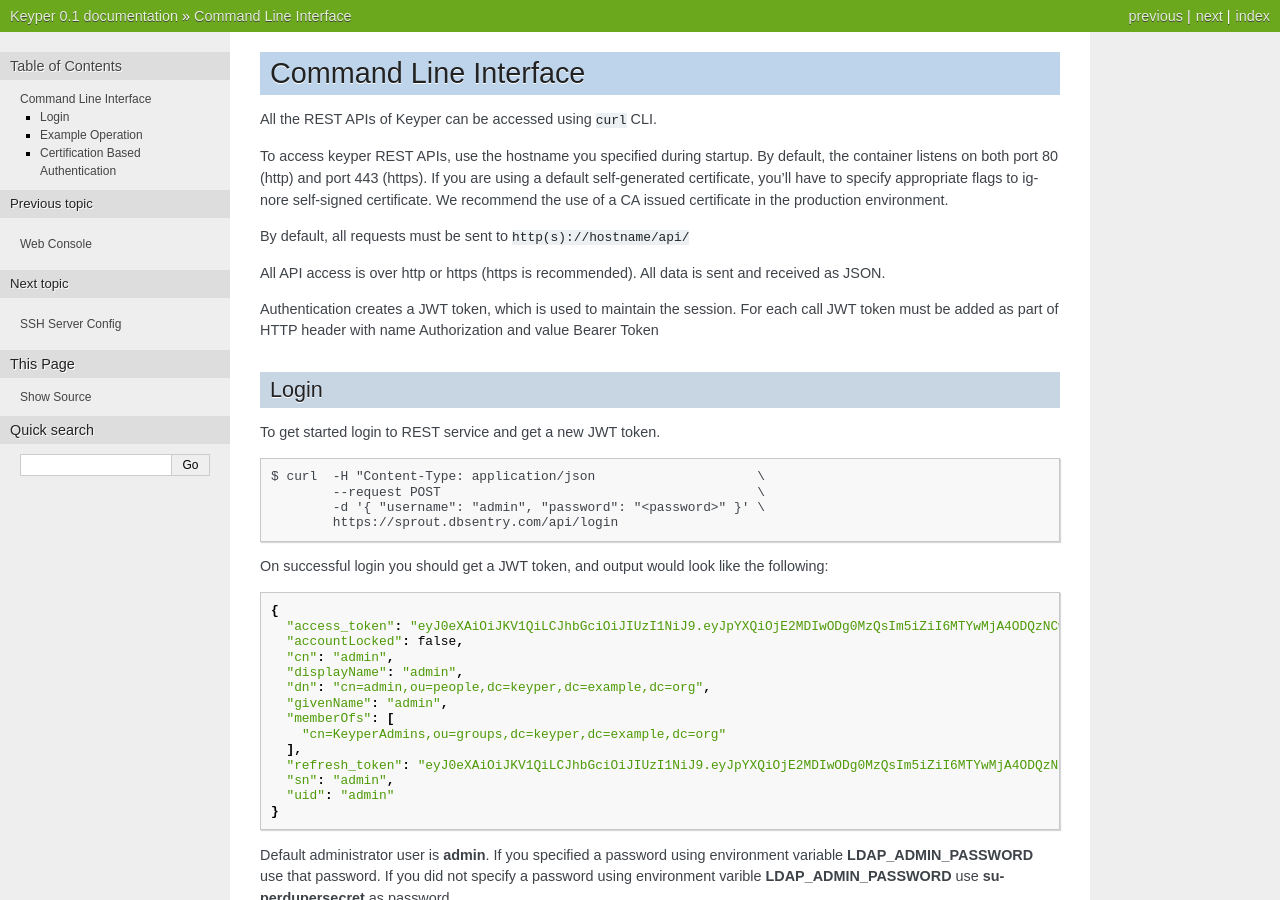
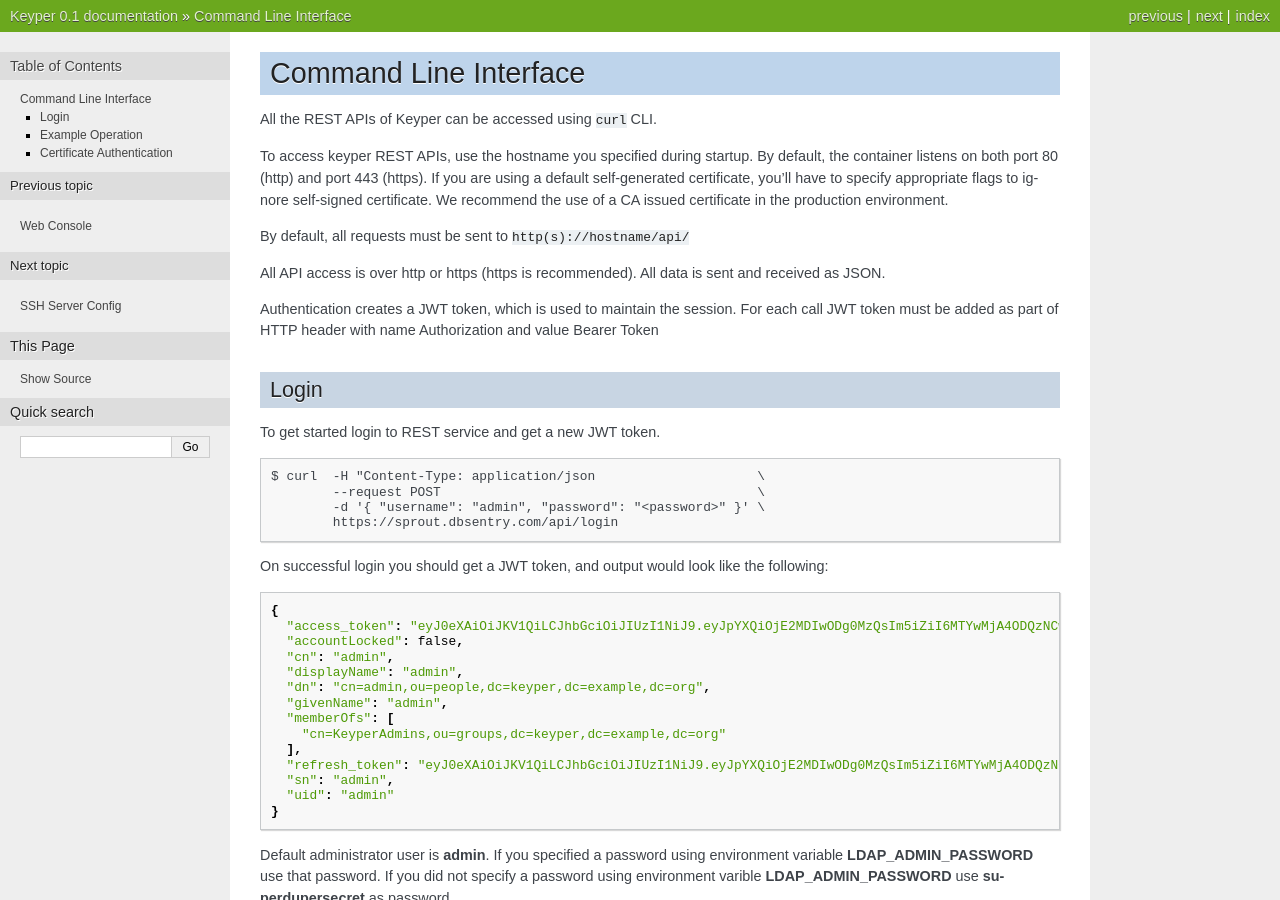
Before and after one commit to mlgupta/keyper-docs, a Sphinx documentation site: the page built from source/CLI.md, in a window 1280 px wide and 900 px high. Built offline with Sphinx 7.4.7, drawn with Linux system fonts in a browser that asks for light colours; some of the changed text lies outside the part shown.

Commit message:
Certificate base authentication

````diff
--- a/source/CLI.md
+++ b/source/CLI.md
@@ -160,7 +160,7 @@
 ]
 ```
 
-## Certification Based Authentication
+## Certificate Authentication
 If you are using Keyper as SSH CA and certificate based authentication, you can use following API URLs to get certificates from the system. These URLs are open and do not require authentication.
 
 To get CA's Host Public Key:
````
